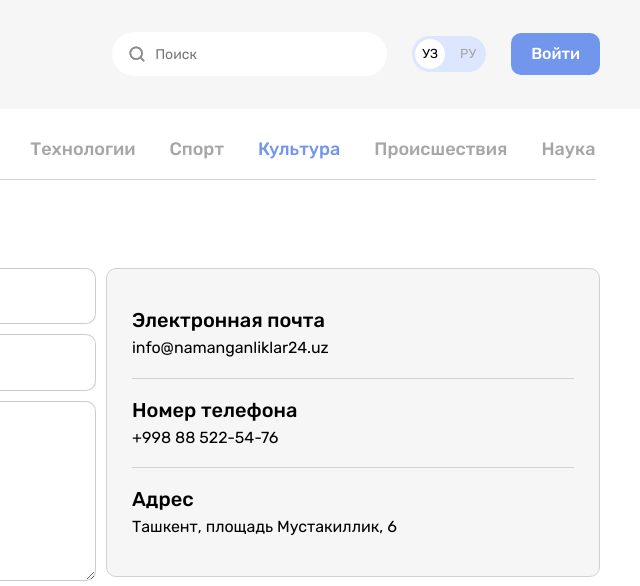
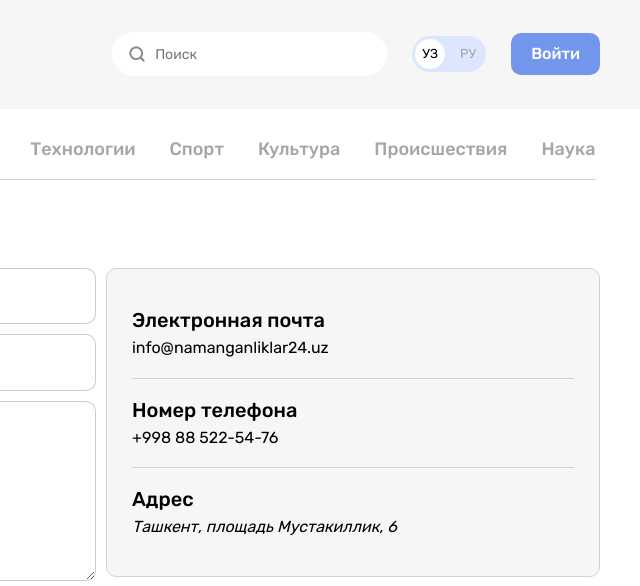
Before and after one commit to Mr-Muhridd1n/namanganliklar, a plain HTML site: page pages/contact.html in a window 1280 px wide. Shown: the top 586 px of the page, 640-1280 px from the left. Drawn offline with Linux system fonts and the light colour scheme.

Commit message:
site new update

```diff
--- a/pages/contact.html
+++ b/pages/contact.html
@@ -78,11 +78,7 @@
             <a href="./sport.html" class="sitelink__list-link">Спорт</a>
           </li>
           <li class="sitelink__list_item">
-            <a
-              href="./culture.html"
-              class="sitelink__list-link sitelink__list-link-active"
-              >Культура</a
-            >
+            <a href="./culture.html" class="sitelink__list-link">Культура</a>
           </li>
           <li class="sitelink__list_item">
             <a href="./incidents.html" class="sitelink__list-link"
@@ -143,15 +139,19 @@
             <div class="contact__info">
               <div class="contact__info-item">
                 <h3>Электронная почта</h3>
-                <p>info@namanganliklar24.uz</p>
+                <a href="mailto:info@namanganliklar24.uz"
+                  >info@namanganliklar24.uz</a
+                >
               </div>
               <div class="contact__info-item">
                 <h3>Номер телефона</h3>
-                <p>+998 88 522-54-76</p>
+                <a href="tel:+998885225476">+998 88 522-54-76</a>
               </div>
               <div class="contact__info-item">
                 <h3>Адрес</h3>
-                <p>Ташкент, площадь Мустакиллик, 6</p>
+                <address>
+                  <p>Ташкент, площадь Мустакиллик, 6</p>
+                </address>
               </div>
             </div>
           </div>
--- a/scss/pages/_contact.scss
+++ b/scss/pages/_contact.scss
@@ -94,8 +94,10 @@
     margin-bottom: 0.7rem;
   }
 
-  p {
+  p,
+  a {
     font-size: $fs-16;
     margin-bottom: $mb-20;
+    color: $colorblack;
   }
 }
```
Also changed, not shown: css/main.min.css, 1 other file.
